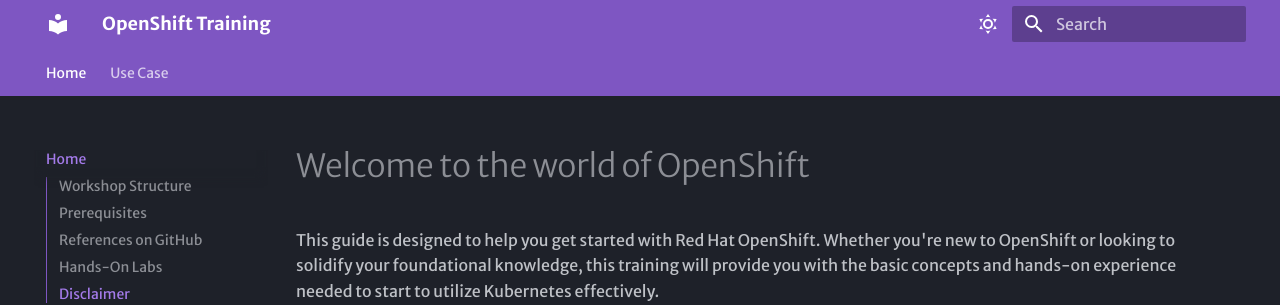
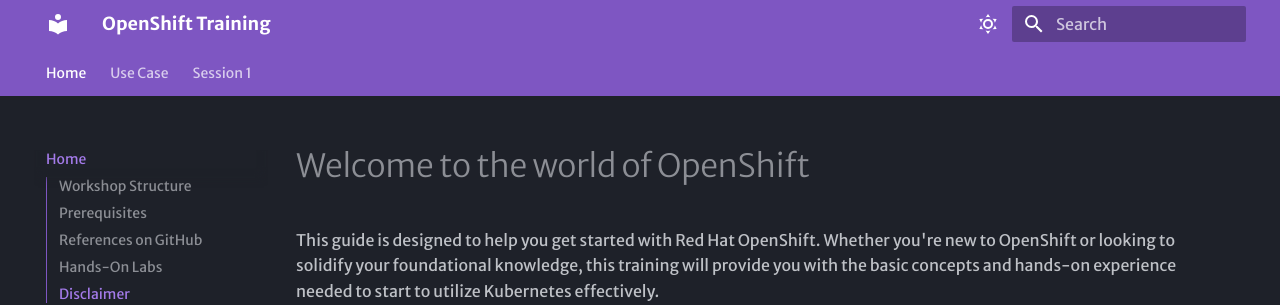
Before and after one commit to anairo98/openshift-training, an MkDocs documentation site: the page built from docs/index.md, in a window 1280 px wide and 1255 px high. Shown: the top 305 px of the window. Built offline with MkDocs 1.6.1 and Material for MkDocs 9.7.7, drawn with Linux system fonts in a browser that asks for light colours; some web fonts are replaced.

Commit message:
update of mkdocs.yml

```diff
--- a/mkdocs.yml
+++ b/mkdocs.yml
@@ -39,6 +39,7 @@
 nav:
   - "Home": index.md
   - "Use Case": UseCase.md
+  - "Session 1": Session1.md
 
 markdown_extensions:
   - attr_list
```
